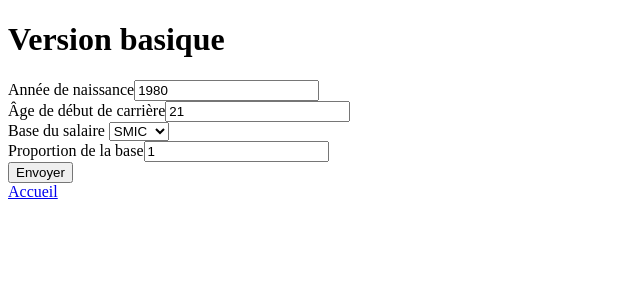
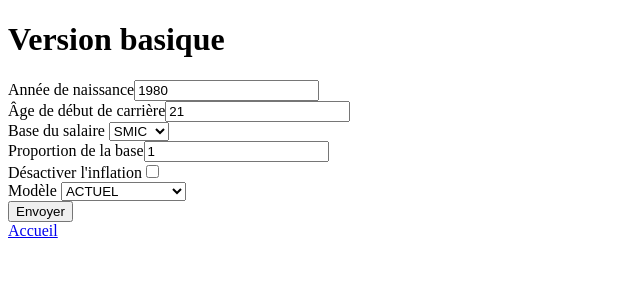
Before and after one commit to InseeFr/Destinie-2, a Flask app: page /basic in a window 1280 px wide. Shown: the top 300 px of the page, without its empty margins (0-640 px from the left). Run offline with Flask 2, Linux system fonts and the light colour scheme.

Commit message:
Ajoute des paramètres aux formulaires
* Inflation
* Régimes

```diff
--- a/server/server.py
+++ b/server/server.py
@@ -23,6 +23,22 @@ def example():
     return send_file('example.xlsx', as_attachment=True)
 
 
+SANE_MODELS = ['ACTUEL', 'ACTUEL_MODIF', 'DELEVOYE']
+def common_parameters(form, sep=' '):
+    params = []
+
+    if ('noInfla' in form):
+        if (form['noInfla'] == 'on'):
+            params.append('--no-infla')
+
+    if ('modele' in form):
+        if (form['modele'] in SANE_MODELS):
+            params.append('--regime')
+            params.append(form['modele'])
+
+    return sep.join(params)
+
+
 @app.route('/expert', methods=['GET', 'POST'])
 def expert_mode():
     if request.method == 'POST':
@@ -43,7 +59,7 @@ def expert_mode():
 
             result_path = '%s.results.xlsx' % file_path[:-5]
 
-            myCmd = 'Rscript ../demo/simulation.R --file %s' % file_path
+            myCmd = 'Rscript ../demo/simulation.R --file %s %s' % (file_path, common_parameters(request.form))
 
             os.system(myCmd)
             return send_file(result_path, as_attachment=True)
@@ -69,7 +85,7 @@ def basic_mode():
             print(file_path)
 
         result_path = '%s.results.xlsx' % file_path[:-5]
-        myCmd = 'Rscript ../demo/simulation.R --config %s' % file_path
+        myCmd = 'Rscript ../demo/simulation.R --config %s %s' % (file_path, common_parameters(request.form))
         os.system(myCmd)
         return send_file(result_path, as_attachment=True)
 
--- a/server/templates/basic.html
+++ b/server/templates/basic.html
@@ -1,11 +1,7 @@
 <!doctype html>
 <title>Simuler les retraites</title>
+{% include 'style.html' %}
 <h1>Version basique</h1>
-<style>
-  label {
-    display: block;
-  }
-</style>
 <form method=post>
   <label>Année de naissance<input name="naissance" value="{{ form['naissance'] if 'naissance' in form else '1980' }}"/></label>
   <label>Âge de début de carrière<input name="debut" value="{{ form['debut'] if 'debut' in form else '21' }}"/></label>
@@ -16,6 +12,7 @@
     </select>
   </label>
   <label>Proportion de la base<input name="proportion" value="{{ form['proportion'] if 'proportion' in form else '1' }}"/></label>
+  {% include 'common.html' %}
   <button type="submit">Envoyer</button>
 </form>
 <div><a href="/">Accueil</a></div>
--- /dev/null
+++ b/server/templates/common.html
@@ -0,0 +1,8 @@
+<label>Désactiver l'inflation<input name="noInfla" type="checkbox" /></label>
+<label>Modèle
+  <select name="modele">
+    <option value="ACTUEL" {{ 'selected' if 'modele' in form and form['modele'] == 'ACTUEL' }}>ACTUEL</option>
+    <option value="ACTUEL_MODIF" {{ 'selected' if 'modele' in form and form['modele'] == 'ACTUEL_MODIF' }}>ACTUEL_MODIF</option>
+    <option value="DELEVOYE" {{ 'selected' if 'modele' in form and form['modele'] == 'DELEVOYE' }}>DELEVOYE</option>
+  </select>
+</label>
--- /dev/null
+++ b/server/templates/style.html
@@ -0,0 +1,8 @@
+<style type="text/css">
+    strong {
+        color: darkred;
+    }
+    label {
+      display: block;
+    }
+</style>
```
Also changed, not shown: server/templates/expert.html (+2 -5 lines).
